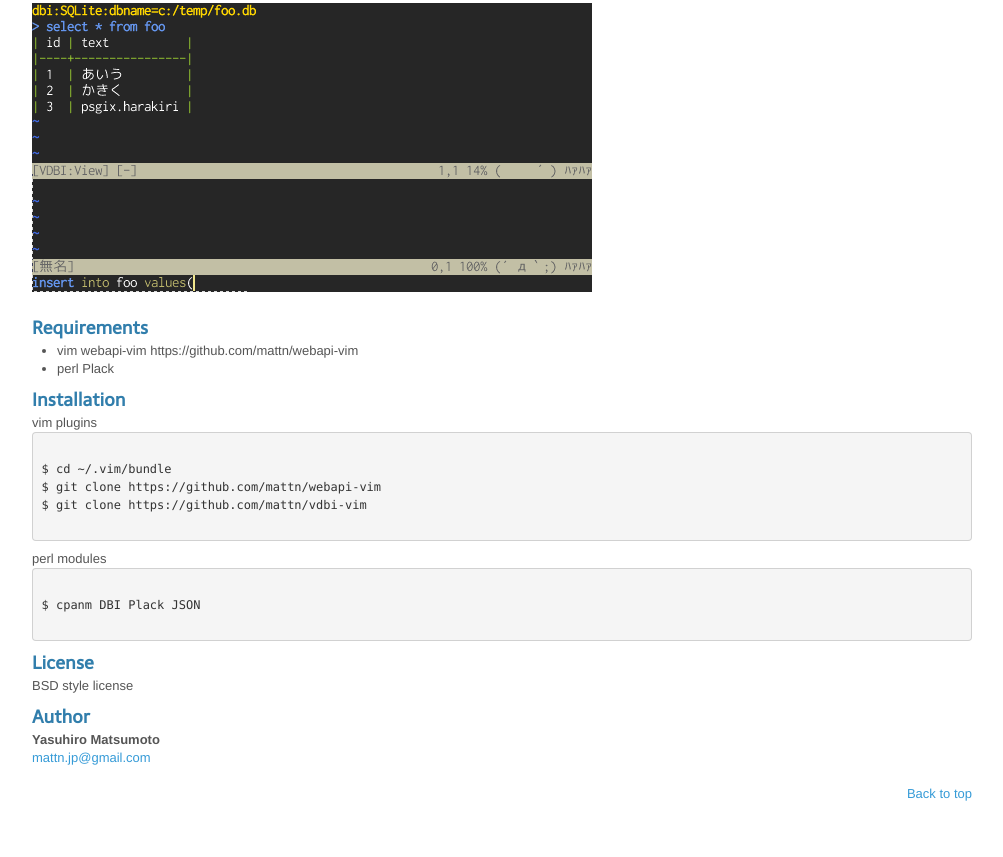
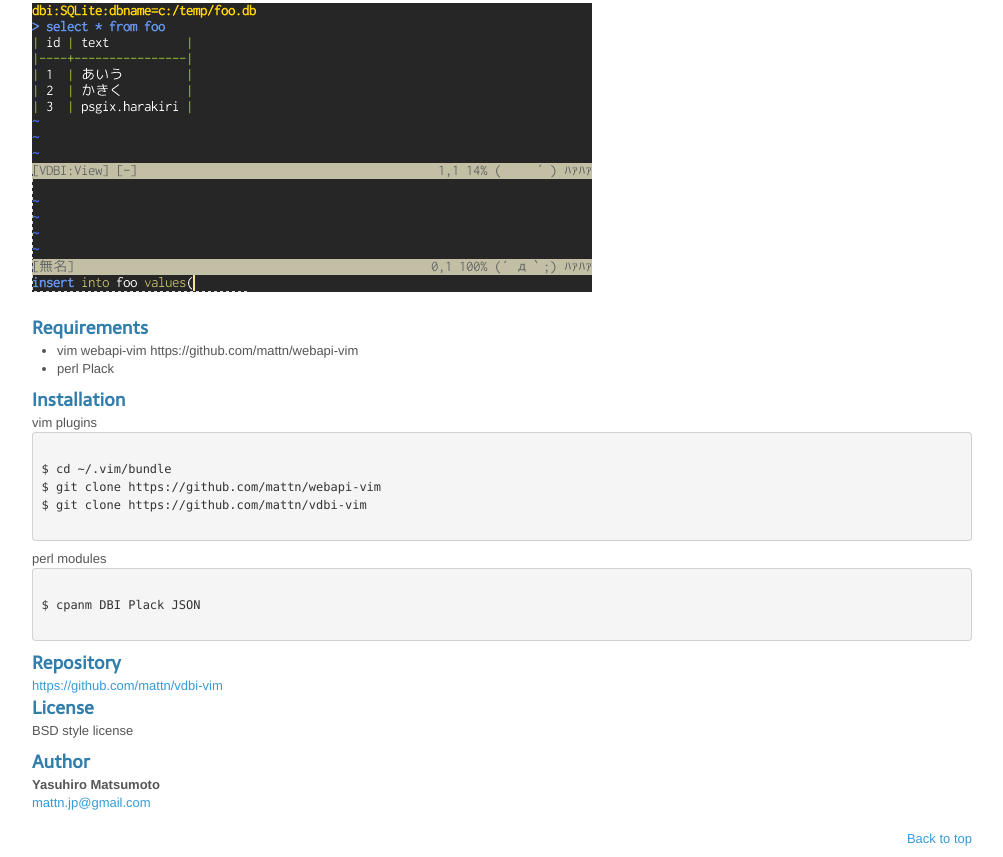
Before and after one commit to mattn/vdbi-vim, a plain HTML site: page index.html in a window 1280 px wide. Shown: the part 534-1391 px from the top of the page, without its empty margins (138-1141 px from the left). Before the commit the page ends 1346 px from the top, so only its background shows below. Drawn offline with Linux system fonts and the light colour scheme.

Commit message:
repository.

```diff
--- a/index.html
+++ b/index.html
@@ -81,6 +81,11 @@ $ cpanm DBI Plack JSON
     </div>
 
     <div class="span12">
+      <h3>Repository</h3>
+	  <a href="https://github.com/mattn/vdbi-vim">https://github.com/mattn/vdbi-vim</a>
+    </div>
+
+    <div class="span12">
       <h3>License</h3>
 	  <p>BSD style license</p>
     </div>
```
